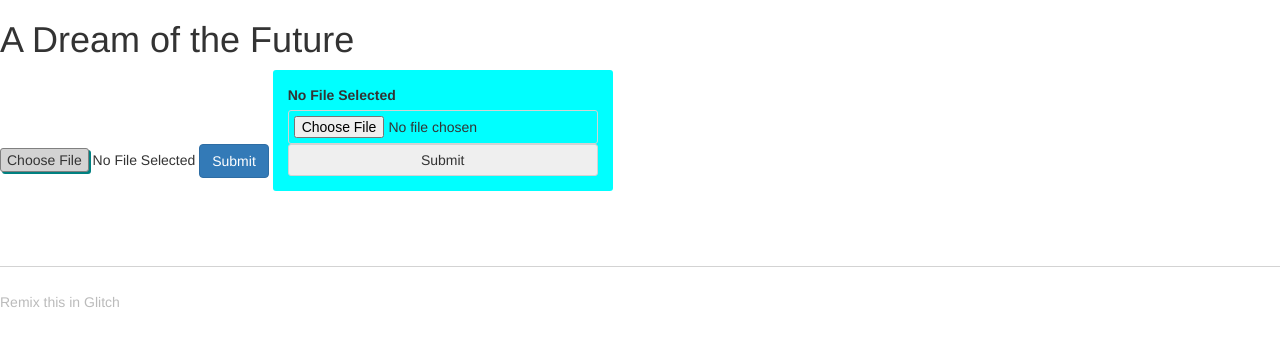
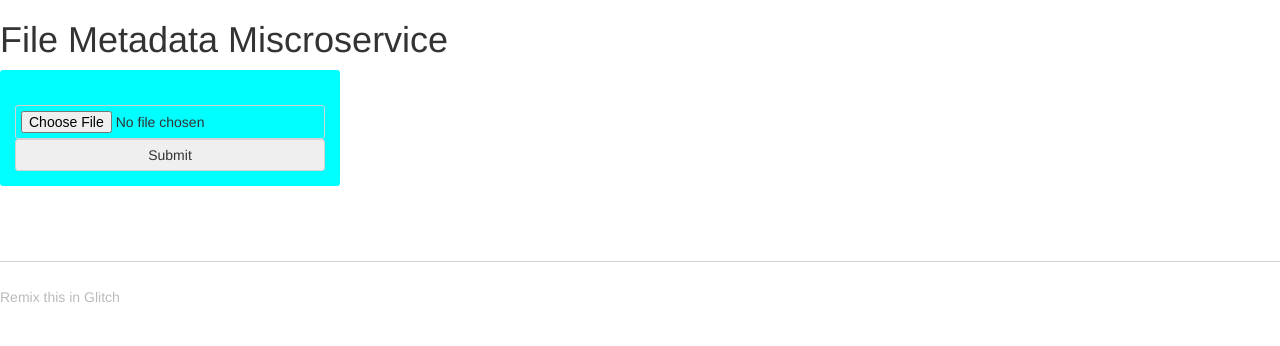
Before and after one commit to WorldPierce/file-metadata-microservice, a website: page views/index.html in a window 1280 px wide. Drawn offline with nearby package versions, Linux system fonts and the light colour scheme.

Commit message:
Checkpoint

```diff
--- a/public/client.js
+++ b/public/client.js
@@ -7,6 +7,6 @@
 var app = angular.module('fileApp', []);
 
 app.controller('fileAppCtrl', ($scope) => {
- $scope.file = "No File Selected"
+ $scope.file = ""
 
 })
--- a/server.js
+++ b/server.js
@@ -19,7 +19,7 @@ app.use(express.static('public'));
 
 
 app.post('/upload', upload.single('file'), (req,res)=>{
-
+  return res.json(req.file.size);
 })
 
 // http://expressjs.com/en/starter/basic-routing.html
@@ -27,9 +27,6 @@ app.get("/", function (request, response) {
   response.sendFile(__dirname + '/views/index.html');
 });
 
-app.get("/get-file-size", (req, res) =>{
-
-})
 
 
 // listen for requests :)
--- a/views/index.html
+++ b/views/index.html
@@ -21,16 +21,12 @@
   <body>
     <header>
       <h1>
-        A Dream of the Future
+        File Metadata Miscroservice
       </h1>
     </header>
 
     <main ng-controller="fileAppCtrl">
-      <button>
-        Choose File
-      </button>
-      {{file}}
-      <a class="btn btn-primary" ng-href="/get-file-size">Submit</a>
+
 
       <form action="/upload" method="post" enctype="multipart/form-data">
         <label for="file">{{file}}</label>
```
Also changed, not shown: 2 other files.
